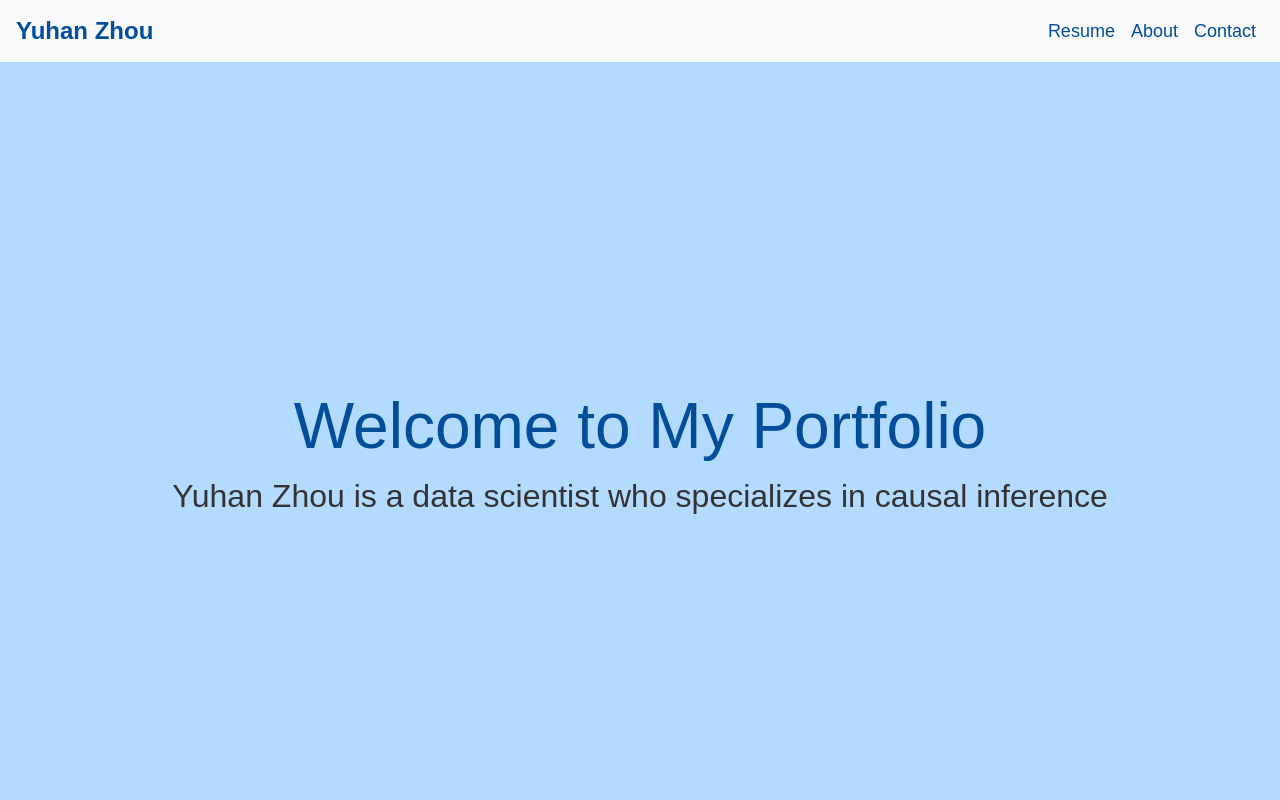
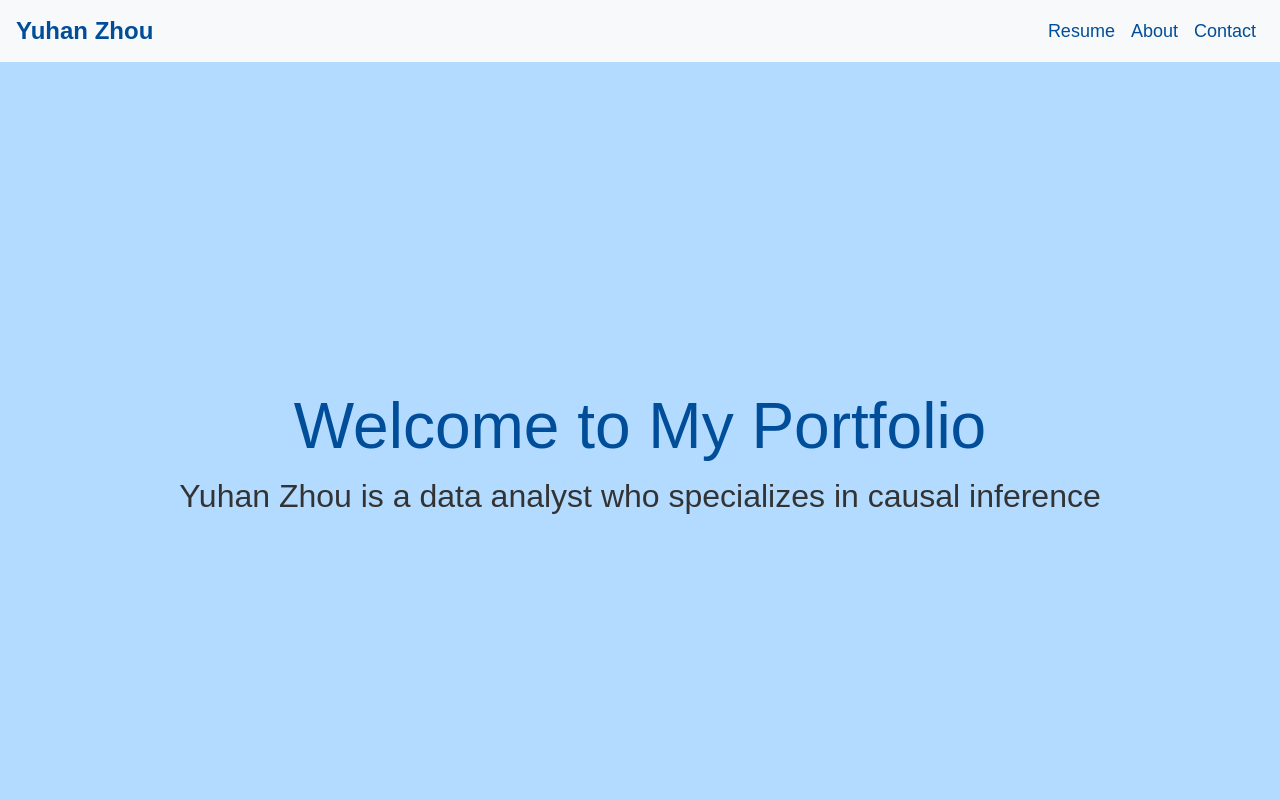
Before and after one commit to JOJOZYH/jojozyh.github.io, a plain HTML site: page index.html in a window 1280 px wide. Shown: the top 800 px of the page. Drawn offline with nearby package versions, Linux system fonts and the light colour scheme.

Commit message:
Update index.html

```diff
--- a/index.html
+++ b/index.html
@@ -35,7 +35,7 @@
     <!-- Main Content -->
     <div class="container welcome-section">
         <h1>Welcome to My Portfolio</h1>
-        <p>Yuhan Zhou is a data scientist who specializes in causal inference</p>
+        <p>Yuhan Zhou is a data analyst who specializes in causal inference</p>
 
         <!-- Project Links -->
         </div>
```
